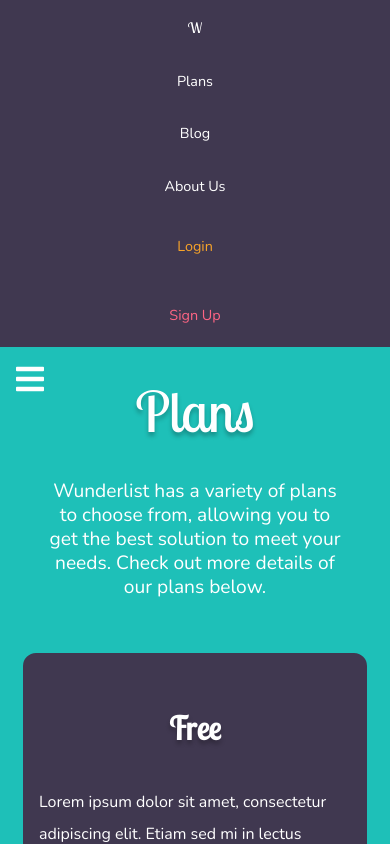
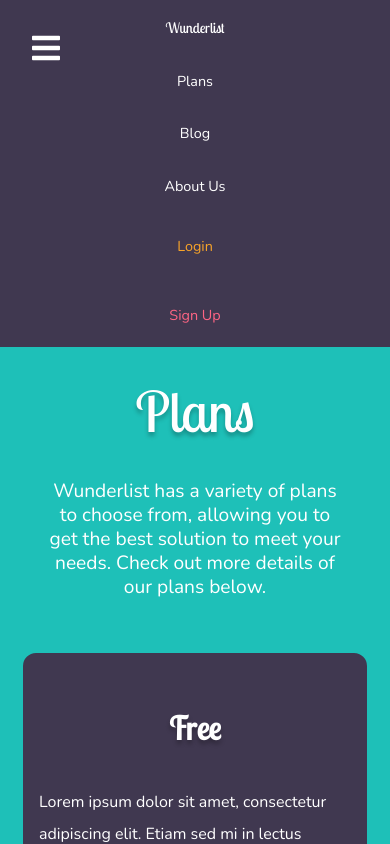
Before and after one commit to eaold/Wunderlist, a website: page plans.html in a window 390 px wide. Both pictures are taken after a click on the icon 30 px from the left and 32 px from the top of the page. Shown: the top 844 px of the page. Drawn offline with nearby package versions, Linux system fonts and the light colour scheme; a script that the page names is missing.

Commit message:
Fix hamburger menu positioning

```diff
--- a/Components/nav/nav.less
+++ b/Components/nav/nav.less
@@ -4,8 +4,9 @@
 	padding: 1rem;
 	display: none;
 	position: absolute;
-	top: 0;
-	left: 0;
+	top: 1rem;
+	left: 1rem;
+	z-index: 10;
 
 	@media @tablet {
 		display: block;
--- a/LESS/index.less
+++ b/LESS/index.less
@@ -66,6 +66,7 @@
 		@media @mobile {
 			width: 100%;
 		}
+
 		p {
 			color: @white;
 			font-size: 2.4rem;
--- a/plans.html
+++ b/plans.html
@@ -23,9 +23,10 @@
 	</head>
 
 	<body>
+			<i class="fas fa-bars"></i>
 		<nav>
 			<div class="nav-links">
-				<a href="index.html"><span class="logo">W</span></a>
+				<a href="index.html"><span class="logo">Wunderlist</span></a>
 				<a href="plans.html">Plans</a>
 				<a href="#">Blog</a>
 				<a href="#">About Us</a>
@@ -35,7 +36,7 @@
 		</nav>
 
 		<div class="plans-container">
-			<i class="fas fa-bars"></i>
+
 			<h1>Plans</h1>
 			<div class="plans-intro">
 				<p>
```
Also changed, not shown: index.html (+1 -1 lines), CSS/index.css.
